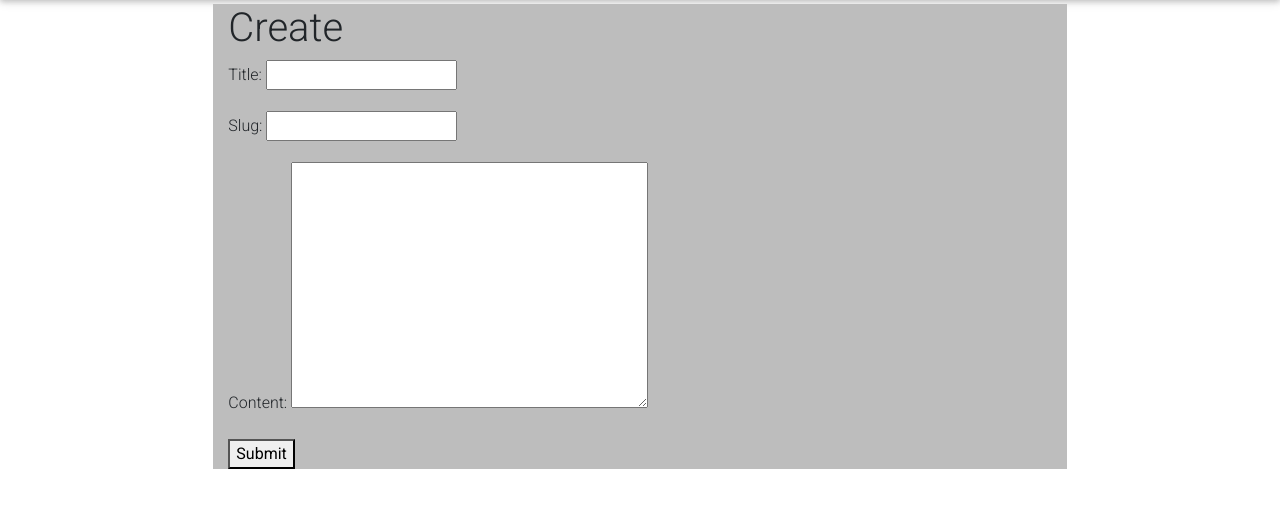
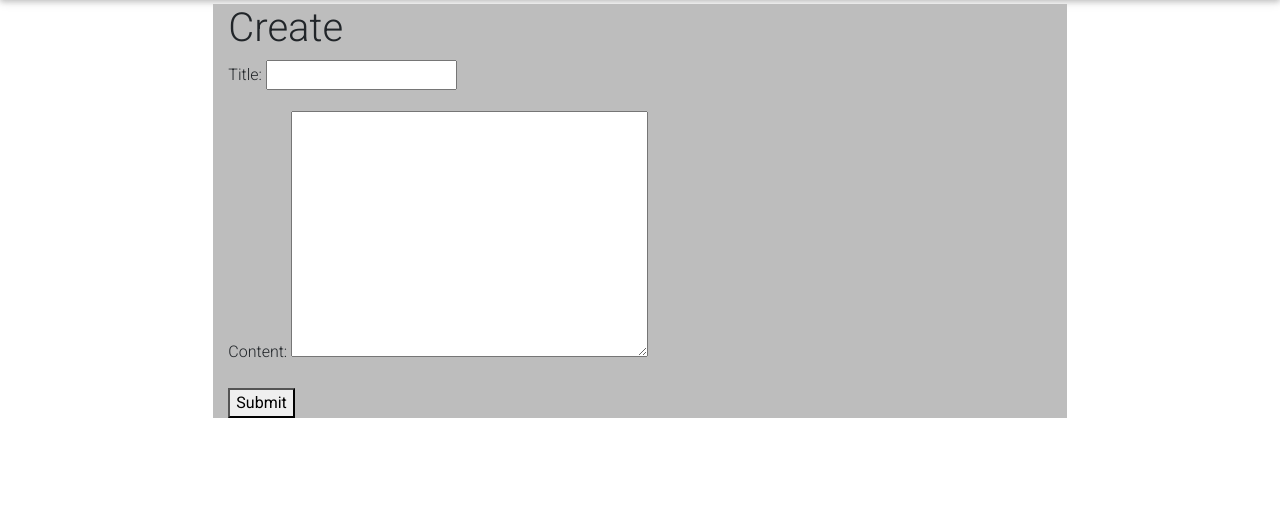
Before and after one commit to mohdomama/inquest, a Django app: page /news/create/ in a window 1280 px wide. Shown: the part 56-565 px from the top of the page. Run offline with Django 3.2, Linux system fonts and the light colour scheme; the visitor is signed in with stand-in values (Sample User, id 1); some libraries are stand-ins or nearby versions.

Commit message:
feat: auto generate slug

```diff
--- a/src/account/tokens.py
+++ b/src/account/tokens.py
@@ -3,6 +3,9 @@ from django.utils import six
 
 
 class TokenGenerator(PasswordResetTokenGenerator):
+    ''' six is used for string compatibility between python 2 and 3
+    TODO: Drop six, it will be depricated
+    '''
     def _make_hash_value(self, user, timestamp):
         return (
             six.text_type(user.pk) + six.text_type(timestamp) +
--- a/src/blog/admin.py
+++ b/src/blog/admin.py
@@ -3,5 +3,4 @@ from django.contrib import admin
 # Register your models here.
 from .models import BlogPost
 
-
 admin.site.register(BlogPost)
--- a/src/blog/forms.py
+++ b/src/blog/forms.py
@@ -1,17 +1,17 @@
 from django import forms
 from .models import BlogPost
 
-
-class BlogPostForm(forms.Form):
-    title = forms.CharField()
-    slug = forms.SlugField()
-    content = forms.CharField(widget=forms.Textarea)
+# class BlogPostForm(forms.Form):
+#     title = forms.CharField()
+#     slug = forms.SlugField()
+#     content = forms.CharField(widget=forms.Textarea)
 
 
 class BlogPostModelForm(forms.ModelForm):
+    # Non redundant approach is to use ModelForms
     class Meta:
         model = BlogPost
-        fields = ['title', 'slug', 'content']
+        fields = ['title', 'content']
 
     def clean_title(self, *args, **kwargs):
         title = self.cleaned_data.get('title')
--- a/src/blog/models.py
+++ b/src/blog/models.py
@@ -1,9 +1,16 @@
 from django.db import models
-
+from django.utils.text import slugify
+import time
 # Create your models here.
 
 
 class BlogPost(models.Model):
-    title = models.CharField(max_length=40)
+    title = models.CharField(max_length=32)
     slug = models.SlugField(unique=True)
-    content = models.TextField(null=True, blank=True, max_length=140)
+    content = models.TextField(null=True, blank=True, max_length=512)
+
+    # Not the best approach
+    def save(self, *args, **kwargs):
+        if not self.slug:
+            self.slug = slugify(self.title + '-' + str(time.time())[:10])
+        return super().save(*args, **kwargs)
--- a/src/blog/urls.py
+++ b/src/blog/urls.py
@@ -12,6 +12,6 @@ urlpatterns = [
     path('post/<str:slug>/', blog_post_detail_page),
     path('post/<str:slug>/delete', blog_post_delete_page),
     path('post/<str:slug>/update', blog_post_update_page),
-    path('', blog_post_list_page),
+    path('', blog_post_list_page, name='news'),
     path('create/', blog_post_create_page)
 ]
--- a/src/blog/views.py
+++ b/src/blog/views.py
@@ -31,6 +31,7 @@ def blog_post_update_page(request, slug):
     context = {"object": obj}
     return render(request, template_name, context)
 
+
 @login_required(redirect_field_name='next')
 def blog_post_create_page(request):
     # Using Django Form
@@ -45,7 +46,6 @@ def blog_post_create_page(request):
     form = BlogPostModelForm(request.POST or None)
     if form.is_valid():
         print(form.cleaned_data)
-        # dictionary unacking
         form.save()
         form = BlogPostModelForm()
 
--- a/src/templates/base.html
+++ b/src/templates/base.html
@@ -42,7 +42,7 @@
             aria-haspopup="true" aria-expanded="false">News
           </a>
           <div class="dropdown-menu dropdown-default" aria-labelledby="navbarDropdownMenuLink-333">
-            <a class="dropdown-item text-monospace" href="#">Latest</a>
+            <a class="dropdown-item text-monospace" href="{% url 'news' %}">Latest</a>
             <a class="dropdown-item text-monospace" href="#">Fakes Busted</a>
             <a class="dropdown-item text-monospace" href="#">Rating Changes</a>
           </div>
```
Also changed, not shown: src/blog/migrations/0006_auto_20200503_0502.py (added).
